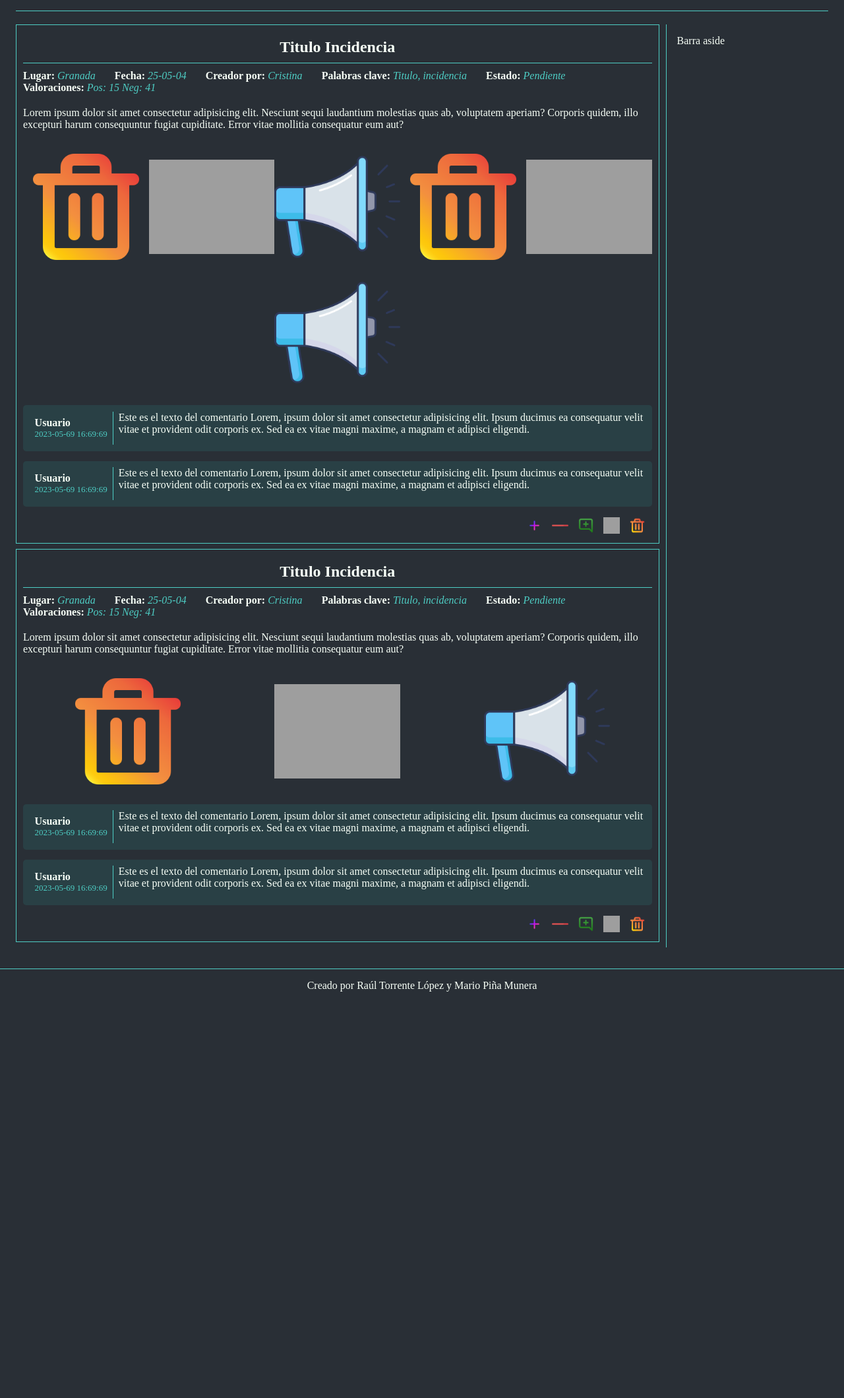
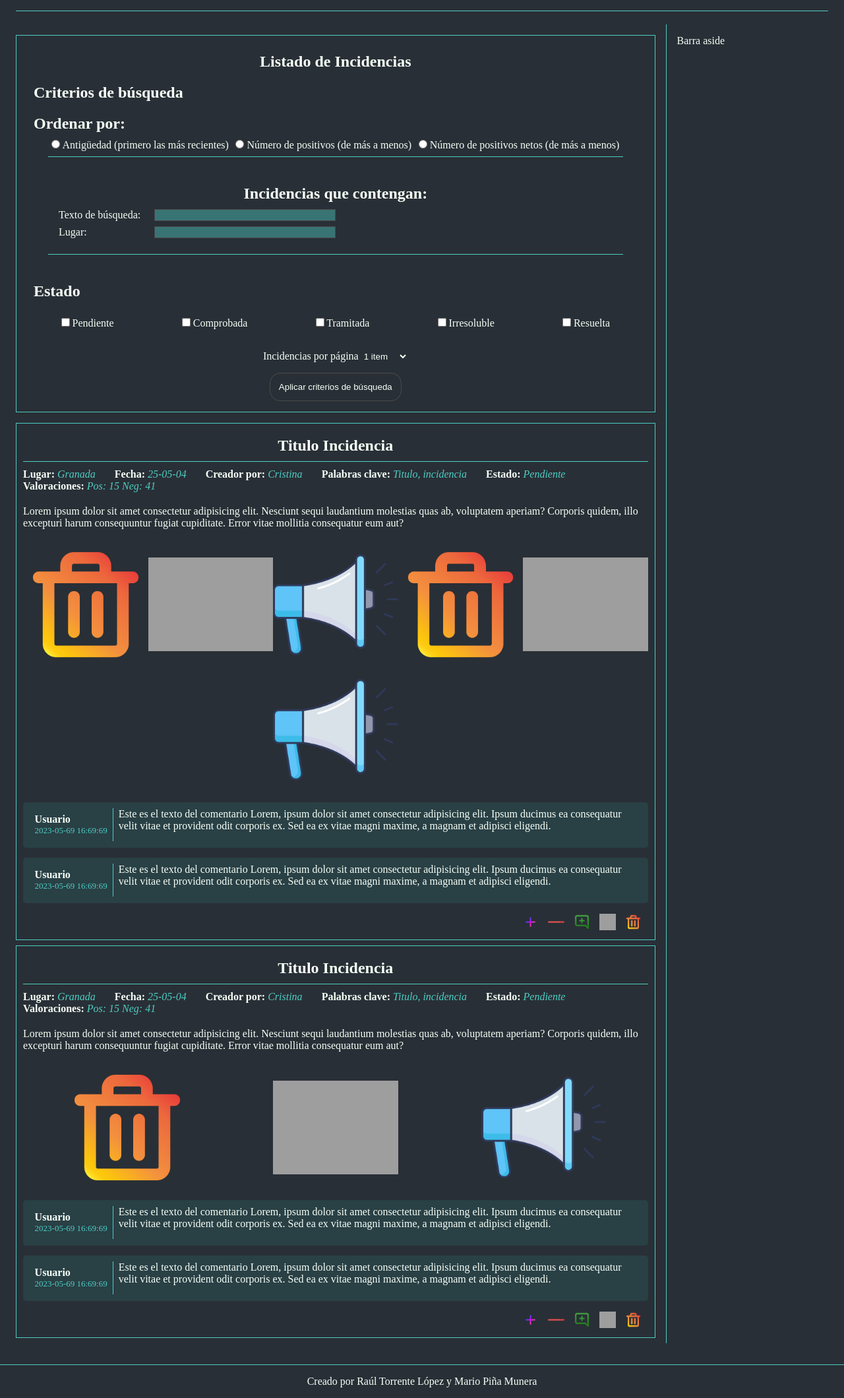
Before and after one commit to raultl12/ProyectoTW, a PHP site: page /html/incidencias.html in a window 1280 px wide. Shown: the part 245-2364 px from the top of the page at 66% size. Before the commit the page ends 1748 px from the top, so only its background shows below. Run offline with PHP 8.4, Linux system fonts and the light colour scheme; grey boxes are pictures that could not be loaded.

Commit message:
fin listado incidencias
He acabado el maquetado del formulario de filtrar incidencias, tambien lo he puesto en el html de incidencias para verlo con todo. He modificado muchas cosas de los inputs en el style.css, tu formulario ha cambiado(solo colores) pero lo vemos luego

```diff
--- a/css/incidencia.css
+++ b/css/incidencia.css
@@ -1,7 +1,7 @@
 .incidencia{
     border: 1px solid #4ECDC4;
     padding: 10px;
-    margin-right: 10px;
+    margin-right: 1rem;
 }
 
 .fotos{
--- a/css/listadoIncidencias.css
+++ b/css/listadoIncidencias.css
@@ -1,3 +1,14 @@
+.formBusqueda{
+    margin: 1rem 1rem 1rem 0;
+    padding: 1rem;
+
+    border: 1px solid #4ECDC4;
+}
+
+.formBusqueda > h2:first-child{
+    justify-content: center;
+}
+
 .formBusqueda h2{
     border: 0;
     justify-content: left;
@@ -13,3 +24,41 @@
     padding-bottom: 0.5rem;
     border-bottom: 1px solid #4ECDC4;
 }
+
+.busqueda{
+    display: flex;
+    flex-direction: column;
+    margin: 2rem;
+    padding-bottom: 1rem;
+    border-bottom: 1px solid #4ECDC4;
+}
+
+.busqueda label{
+    display: flex;
+    justify-content: space-between;
+
+    margin: 0 50% 0.5rem 1rem;
+}
+
+.busqueda input{
+    width: 65%;
+}
+
+.inputsEstado{
+    margin: 1rem 0 2rem 0;
+    display: flex;
+    flex-direction: row;
+    justify-content: space-around;
+    flex-wrap: wrap;
+}
+
+.opciones{
+    display: flex;
+    flex-direction: column;
+    justify-content: center;
+    align-items: center;
+}
+
+.incidenciasPagina{
+    margin-bottom: 1rem;
+}
--- a/css/style.css
+++ b/css/style.css
@@ -10,6 +10,51 @@ Paleta usada: 3
     margin: 0;
     padding: 0;
 }
+
+*::selection{
+    background-color: #4ecdc570;
+}
+
+input:hover{
+    cursor: pointer;
+}
+
+input[type="text"], input[type="submit"]{
+    background-color: #4ecdc570;
+    color: #F7FFF7;
+}
+
+input[type="submit"]{
+    padding: 0.8rem;
+    border-radius: 1rem;
+    background-color: #292F36;
+    transition: background-color 0.3s ease-in-out;
+}
+
+input[type="submit"]:hover{
+    padding: 0.8rem;
+    border-radius: 1rem;
+    background-color: #4ecdc570;
+}
+
+select{
+    background-color: #292F36;
+    color: #F7FFF7;
+    border: none;
+}
+
+select:focus{
+    border: 1px solid #4ECDC4;
+}
+
+select:hover{
+    cursor: pointer;
+}
+
+select option{
+    font-weight: bold;
+}
+
 
 h1, h2{
     color: #F7FFF7;
--- a/html/incidencias.html
+++ b/html/incidencias.html
@@ -7,11 +7,12 @@
     <title>Incidencias</title>
     <link rel="stylesheet" href="../css/style.css">
     <link rel="stylesheet" href="../css/incidencia.css">
+    <link rel="stylesheet" href="../css/listadoIncidencias.css">
 </head>
 <body>
     <header>
         <div class="cabecera">
-            <img src="./img/megafono.png" alt="megafono" class="pageLogo">
+            <img src="../img/megafono.png" alt="megafono" class="pageLogo">
             <h1>Quéjate ¡no te calles!</h1>
         </div>
 
@@ -27,53 +28,59 @@
 
     <div class="contenido">
         <main>
-            <!--Voy a dejar comentado el formulario de busqueda por ahora
-                luego lo hacemos en un html a parte para dejarlo bonito y meterlo en una funcion php
-
             <section class="formBusqueda">
+                <h2>Listado de Incidencias</h2>
                 <form action="" method="">
                     <h2>Criterios de búsqueda</h2>
 
                     <div class="ordenar">
                         <h2>Ordenar por:</h2>
 
-                        <label><input type="radio"> Antigüedad (primero las más recientes)</label>
-                        <label><input type="radio"> Número de positivos (de más a menos)</label>
-                        <label><input type="radio"> Número de positivos netos (de más a menos)</label>
+                        <div class="opcionesOrdenar">
+                            <label><input type="radio" name="ordenar"> Antigüedad (primero las más recientes)</label>
+                            <label><input type="radio" name="ordenar"> Número de positivos (de más a menos)</label>
+                            <label><input type="radio" name="ordenar"> Número de positivos netos (de más a menos)</label>
+                        </div>
                     </div>
 
                     <div class="busqueda">
                         <h2>Incidencias que contengan:</h2>
 
-                        <label>Texto de búsqueda: </label>
-                        <input type="text" name="">
+                        <label>Texto de búsqueda: <input type="text" name=""></label>
 
-                        <label>Lugar:</label>
-                        <input type="text" name="">
+
+                        <label>Lugar:<input type="text" name=""></label>
+
                     </div>
 
                     <div class="estado">
+                        <h2>Estado</h2>
+
+                        <div class="inputsEstado">
                             <label><input type="checkbox"> Pendiente </label>
                             <label><input type="checkbox"> Comprobada </label>
                             <label><input type="checkbox"> Tramitada </label>
                             <label><input type="checkbox"> Irresoluble </label>
                             <label><input type="checkbox"> Resuelta </label>
                         </div>
+                    </div>
 
                     <div class="opciones">
+                        <div class="incidenciasPagina">
                             <label>Incidencias por página</label>
                             <select name="">
-                            <option value="1"></option>
-                            <option value="3"></option>
-                            <option value="5"></option>
-                            <option value="10"></option>
+                                <option value="1">1 item</option>
+                                <option value="3">3 items</option>
+                                <option value="5">5 items</option>
+                                <option value="10">10 items</option>
                             </select>
+                        </div>
+                        <input type="submit" value="Aplicar criterios de búsqueda">
 
-                        <input type="submit" value="Aplicar criterios de búsqueda">
                     </div>
                 </form>
             </section>
-            <br><br>-->
+
             <section>
                 <div class="incidencia">
                     <h2>Titulo Incidencia</h2>
```
Also changed, not shown: html/listadoIncidencias.html (+16 -10 lines). Lines whose indentation alone changed are shown as unchanged.
